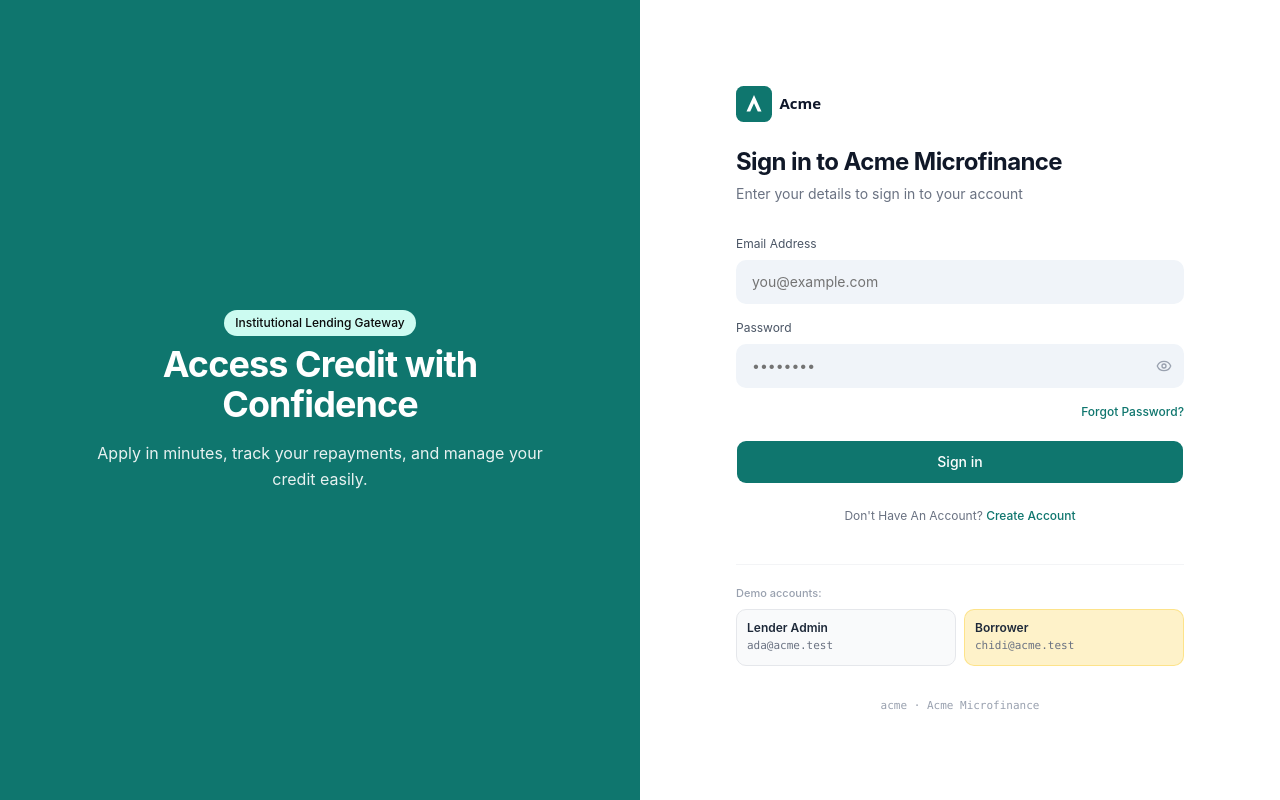
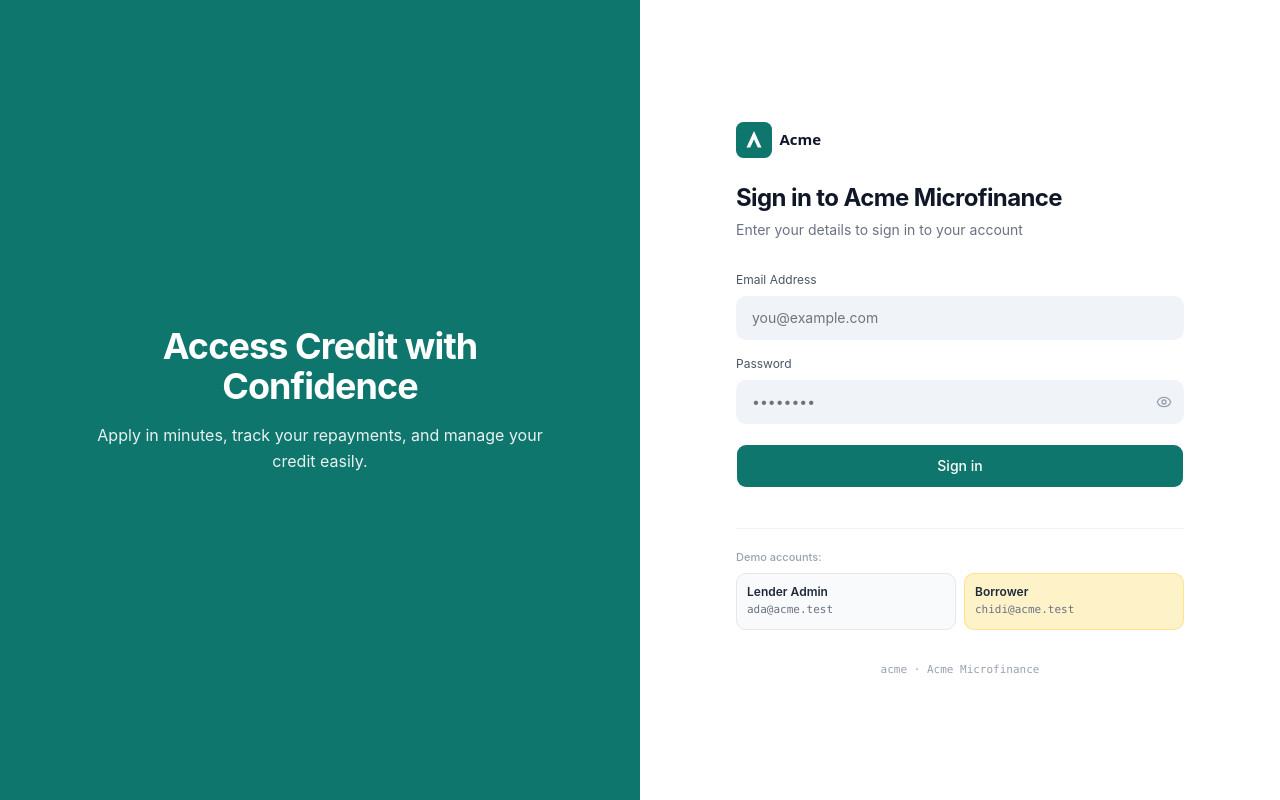
Before and after one commit to willzfrank/10mg-credit-app, a React (Vite) app: page /login in a window 1280 px wide. Built offline with nearby package versions, Linux system fonts and the light colour scheme.

Commit message:
Clean up login hero layout to match minimal reference

```diff
--- a/src/app/features/auth/LoginPage.tsx
+++ b/src/app/features/auth/LoginPage.tsx
@@ -66,9 +66,6 @@ export function LoginPage() {
         style={{ backgroundColor: 'var(--primary)' }}
       >
         <div className="max-w-md space-y-4">
-          <div className="inline-flex items-center gap-2 px-2.5 py-1 rounded-full text-xs font-medium bg-accent text-accent-foreground border border-accent/40 mb-2">
-            <span>Institutional Lending Gateway</span>
-          </div>
           <h2 className="text-3xl xl:text-4xl font-bold tracking-tight text-white">
             Access Credit with Confidence
           </h2>
@@ -145,14 +142,7 @@ export function LoginPage() {
               )}
             </div>
 
-            <div className="flex justify-end">
-              <span
-                className="text-xs font-medium hover:underline cursor-pointer"
-                style={{ color: 'var(--primary)' }}
-              >
-                Forgot Password?
-              </span>
-            </div>
+
 
             <Button
               type="submit"
@@ -163,15 +153,7 @@ export function LoginPage() {
               {mutation.isPending ? 'Signing in…' : 'Sign in'}
             </Button>
 
-            <p className="text-center text-xs text-gray-500 mt-2">
-              Don't Have An Account?{' '}
-              <span
-                className="font-medium hover:underline cursor-pointer"
-                style={{ color: 'var(--primary)' }}
-              >
-                Create Account
-              </span>
-            </p>
+
 
             {accounts.length > 0 && (
               <div className="mt-6 pt-5 border-t border-gray-100 space-y-2">
```
